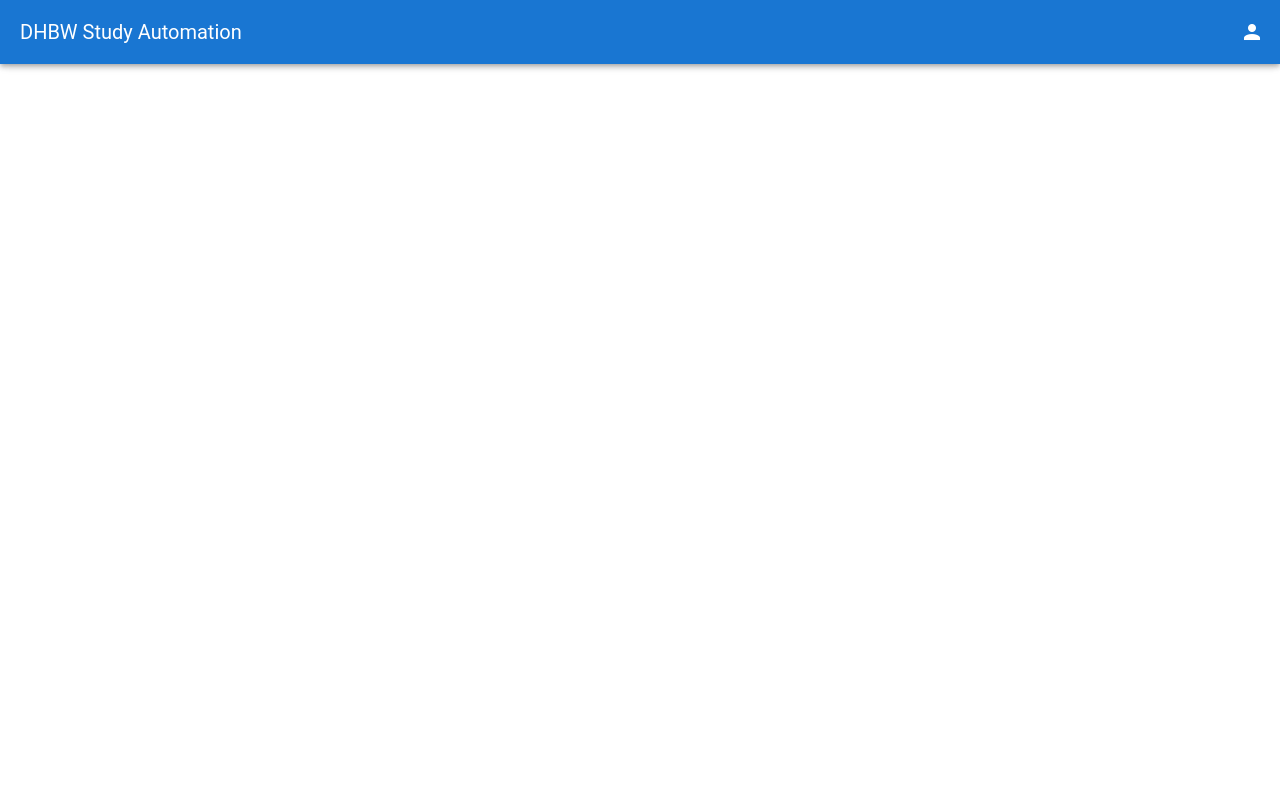
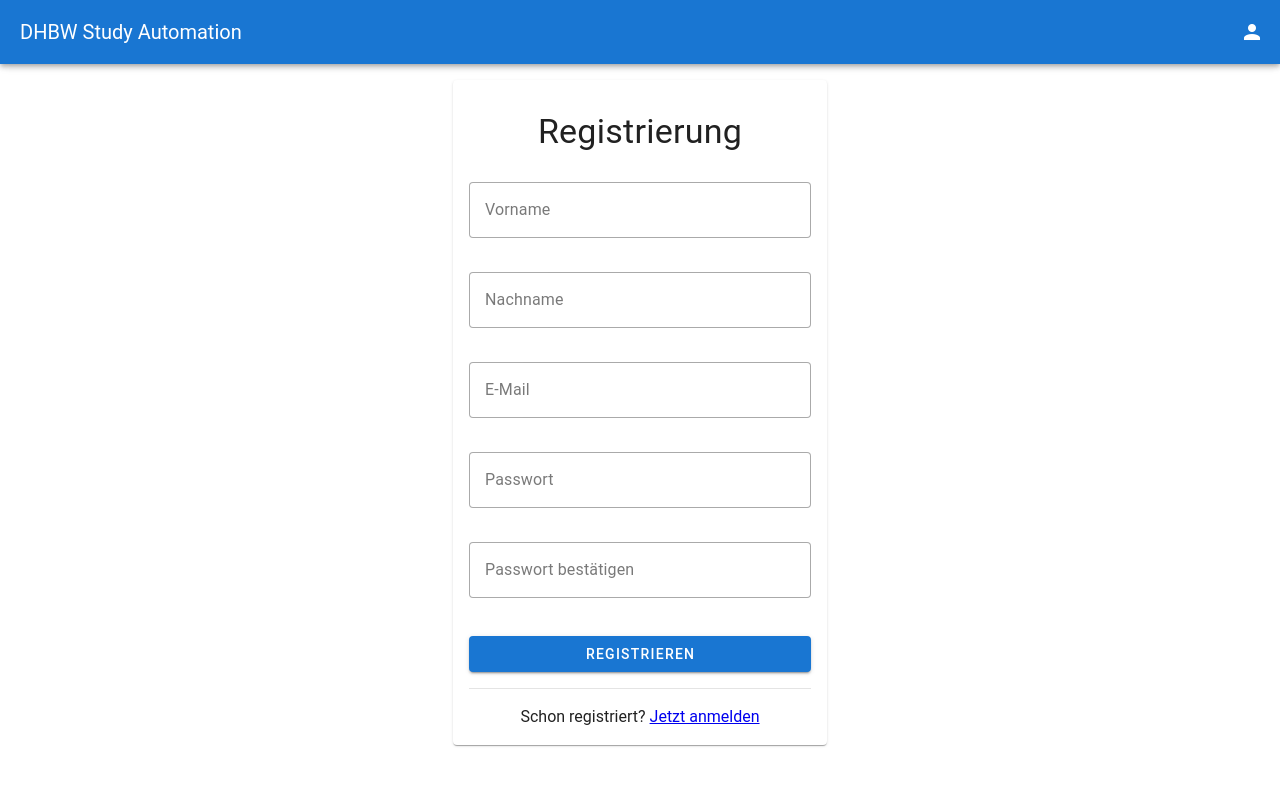
Before and after one commit to DrLuggels/my_dhbw, a Vue app in the folder dhbw-automation/src/Frontend/: page /register in a window 1280 px wide. Shown: the top 786 px of the page. Built offline with nearby package versions, Linux system fonts and the light colour scheme; no server answers.

Commit message:
Füge Registrierungskomponente hinzu und aktualisiere Authentifizierungslogik

```diff
--- a/dhbw-automation/src/Frontend/src/router/index.ts
+++ b/dhbw-automation/src/Frontend/src/router/index.ts
@@ -1,6 +1,7 @@
 import { createRouter, createWebHistory } from 'vue-router'
 import HomeView from '../views/HomeView.vue'
 import LoginView from '../views/LoginView.vue'
+import RegisterView from '../views/RegisterView.vue'
 
 const router = createRouter({
   history: createWebHistory(import.meta.env.BASE_URL),
@@ -14,6 +15,11 @@ const router = createRouter({
       path: '/login',
       name: 'login',
       component: LoginView
+    },
+    {
+      path: '/register',
+      name: 'register',
+      component: RegisterView
     },
     {
       path: '/dashboard',
@@ -36,7 +42,7 @@ router.beforeEach((to, from, next) => {
 
   if (to.meta.requiresAuth && !token) {
     next('/login')
-  } else if (to.path === '/login' && token) {
+  } else if ((to.path === '/login' || to.path === '/register') && token) {
     next('/dashboard')
   } else {
     next()
--- a/dhbw-automation/src/Frontend/src/stores/auth.ts
+++ b/dhbw-automation/src/Frontend/src/stores/auth.ts
@@ -35,11 +35,11 @@ export const useAuthStore = defineStore('auth', () => {
       const response = await api.login(email, password)
 
       if (response.success) {
-        token.value = response.token
-        user.value = response.user
+        token.value = response.data.token
+        user.value = response.data.user
 
-        localStorage.setItem('authToken', response.token)
-        localStorage.setItem('user', JSON.stringify(response.user))
+        localStorage.setItem('authToken', response.data.token)
+        localStorage.setItem('user', JSON.stringify(response.data.user))
 
         return true
       } else {
--- /dev/null
+++ b/dhbw-automation/src/Frontend/src/views/RegisterView.vue
@@ -0,0 +1,135 @@
+<template>
+  <v-container>
+    <v-row justify="center">
+      <v-col cols="12" sm="8" md="6" lg="4">
+        <v-card class="pa-4">
+          <v-card-title class="text-h4 text-center mb-4">Registrierung</v-card-title>
+
+          <v-form @submit.prevent="handleRegister">
+            <v-text-field
+              v-model="firstName"
+              label="Vorname"
+              type="text"
+              variant="outlined"
+              required
+              class="mb-3"
+            ></v-text-field>
+
+            <v-text-field
+              v-model="lastName"
+              label="Nachname"
+              type="text"
+              variant="outlined"
+              required
+              class="mb-3"
+            ></v-text-field>
+
+            <v-text-field
+              v-model="email"
+              label="E-Mail"
+              type="email"
+              variant="outlined"
+              required
+              class="mb-3"
+            ></v-text-field>
+
+            <v-text-field
+              v-model="password"
+              label="Passwort"
+              type="password"
+              variant="outlined"
+              required
+              class="mb-3"
+            ></v-text-field>
+
+            <v-text-field
+              v-model="passwordConfirm"
+              label="Passwort bestätigen"
+              type="password"
+              variant="outlined"
+              required
+              class="mb-4"
+            ></v-text-field>
+
+            <v-alert v-if="errorMessage" type="error" class="mb-3">
+              {{ errorMessage }}
+            </v-alert>
+
+            <v-alert v-if="successMessage" type="success" class="mb-3">
+              {{ successMessage }}
+            </v-alert>
+
+            <v-btn type="submit" color="primary" block :loading="authStore.isLoading">
+              Registrieren
+            </v-btn>
+          </v-form>
+
+          <v-divider class="my-4"></v-divider>
+
+          <p class="text-center">
+            Schon registriert? <a href="/login">Jetzt anmelden</a>
+          </p>
+        </v-card>
+      </v-col>
+    </v-row>
+  </v-container>
+</template>
+
+<script setup lang="ts">
+import { ref } from 'vue'
+import { useRouter } from 'vue-router'
+import { useAuthStore } from '@/stores/auth'
+
+const router = useRouter()
+const authStore = useAuthStore()
+
+const firstName = ref('')
+const lastName = ref('')
+const email = ref('')
+const password = ref('')
+const passwordConfirm = ref('')
+const errorMessage = ref('')
+const successMessage = ref('')
+
+const handleRegister = async () => {
+  errorMessage.value = ''
+  successMessage.value = ''
+
+  // Validierung
+  if (!firstName.value || !lastName.value || !email.value || !password.value) {
+    errorMessage.value = 'Bitte füllen Sie alle Felder aus'
+    return
+  }
+
+  if (password.value !== passwordConfirm.value) {
+    errorMessage.value = 'Passwörter stimmen nicht überein'
+    return
+  }
+
+  if (password.value.length < 8) {
+    errorMessage.value = 'Passwort muss mindestens 8 Zeichen lang sein'
+    return
+  }
+
+  try {
+    const success = await authStore.register(
+      email.value,
+      password.value,
+      firstName.value,
+      lastName.value
+    )
+
+    if (success) {
+      successMessage.value = 'Registrierung erfolgreich! Sie werden weitergeleitet...'
+      setTimeout(() => {
+        router.push('/dashboard')
+      }, 1500)
+    } else {
+      errorMessage.value = authStore.error || 'Registrierung fehlgeschlagen'
+    }
+  } catch (error) {
+    console.error('Register error:', error)
+    errorMessage.value = 'Verbindung zum Server fehlgeschlagen'
+  }
+}
+</script>
```
